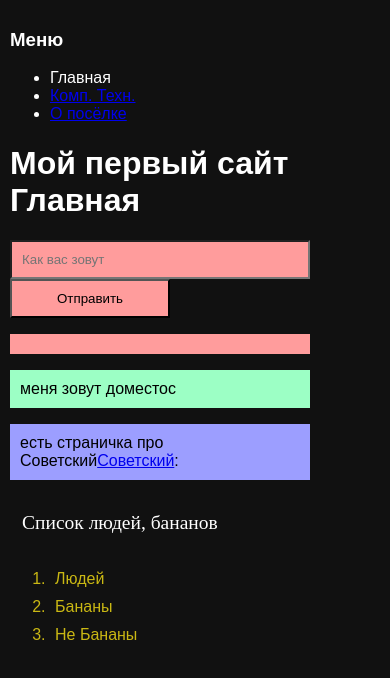
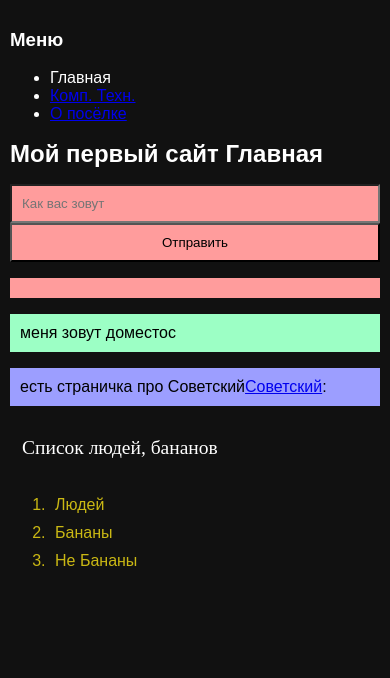
Before and after one commit to dmazaittop-dot/OIT, a plain HTML site: page index.html in a window 390 px wide. Drawn offline with Linux system fonts and the light colour scheme.

Commit message:
Add files via upload

```diff
--- a/css/style.css
+++ b/css/style.css
@@ -71,3 +71,12 @@ body {
 .flip_vert {
     transform: scaleY(-1);
 }
+@media (max-width: 600px) {
+    h1 {
+        font-size: 24px;
+    }
+    .par,
+    .par-butt {
+        max-width: 100%;
+    }
+}
```
